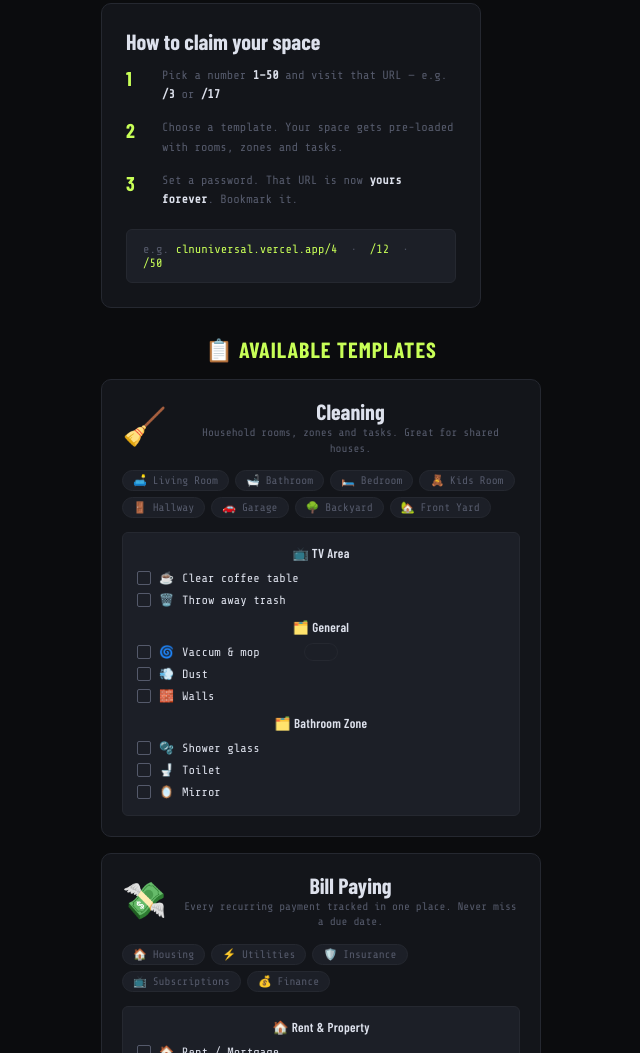
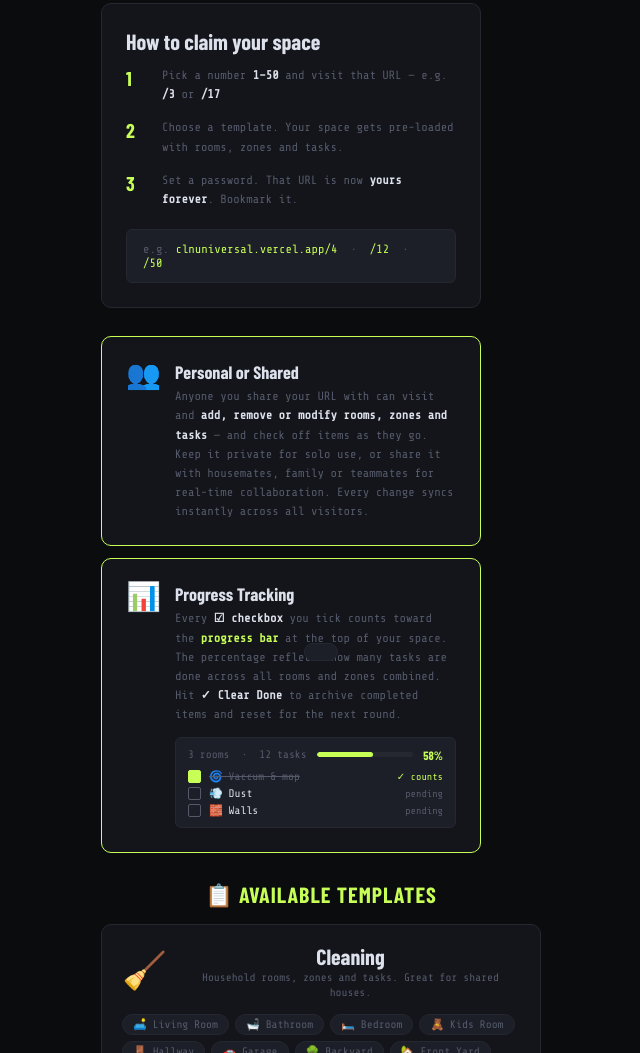
Before and after one commit to SpiderNic96/Clnuniversal, a website: page public/index.html in a window 1280 px wide. Shown: the part 179-1232 px from the top of the page, without its empty margins (319-959 px from the left). Drawn offline with nearby package versions, Linux system fonts and the light colour scheme; a web font is replaced by a local one.

Commit message:
feat: landing — collaboration and progress bar info cards

```diff
--- a/public/index.html
+++ b/public/index.html
@@ -155,6 +155,54 @@ main{padding:12px 16px;display:flex;flex-direction:column;gap:12px;}
       <div class="land-step"><div class="land-num">2</div><p>Choose a template. Your space gets pre-loaded with rooms, zones and tasks.</p></div>
       <div class="land-step" style="margin-bottom:0"><div class="land-num">3</div><p>Set a password. That URL is now <b>yours forever</b>. Bookmark it.</p></div>
       <div class="land-urls">e.g. <span>clnuniversal.vercel.app/4</span> &nbsp;·&nbsp; <span>/12</span> &nbsp;·&nbsp; <span>/50</span></div>
+    </div>
+
+    <!-- Feature callouts -->
+    <div class="land-card" style="margin-bottom:12px;border-color:var(--accent);border-opacity:.3;">
+      <div style="display:flex;gap:14px;align-items:flex-start;">
+        <span style="font-size:28px;line-height:1;flex-shrink:0;">👥</span>
+        <div>
+          <div style="font-family:var(--display);font-size:18px;font-weight:700;color:var(--text);margin-bottom:4px;">Personal or Shared</div>
+          <p style="font-size:12px;color:var(--muted);line-height:1.6;">Anyone you share your URL with can visit and <b style="color:var(--text)">add, remove or modify rooms, zones and tasks</b> — and check off items as they go. Keep it private for solo use, or share it with housemates, family or teammates for real-time collaboration. Every change syncs instantly across all visitors.</p>
+        </div>
+      </div>
+    </div>
+
+    <div class="land-card" style="margin-bottom:28px;border-color:var(--accent);border-opacity:.3;">
+      <div style="display:flex;gap:14px;align-items:flex-start;">
+        <span style="font-size:28px;line-height:1;flex-shrink:0;">📊</span>
+        <div>
+          <div style="font-family:var(--display);font-size:18px;font-weight:700;color:var(--text);margin-bottom:4px;">Progress Tracking</div>
+          <p style="font-size:12px;color:var(--muted);line-height:1.6;">Every <b style="color:var(--text)">☑ checkbox</b> you tick counts toward the <b style="color:var(--accent)">progress bar</b> at the top of your space. The percentage reflects how many tasks are done across all rooms and zones combined. Hit <b style="color:var(--text)">✓ Clear Done</b> to archive completed items and reset for the next round.</p>
+          <!-- Mini progress demo -->
+          <div style="margin-top:12px;background:var(--surface2);border:1px solid var(--border);border-radius:var(--r);padding:10px 12px;">
+            <div style="display:flex;align-items:center;gap:10px;margin-bottom:8px;">
+              <span style="font-size:11px;color:var(--muted);">3 rooms &nbsp;·&nbsp; 12 tasks</span>
+              <div style="flex:1;height:5px;background:var(--border);border-radius:99px;overflow:hidden;">
+                <div style="width:58%;height:100%;background:var(--accent);border-radius:99px;"></div>
+              </div>
+              <span style="font-size:12px;color:var(--accent);font-family:var(--display);font-weight:700;">58%</span>
+            </div>
+            <div style="display:flex;flex-direction:column;gap:4px;">
+              <div style="display:flex;align-items:center;gap:8px;font-size:11px;font-family:var(--mono);">
+                <span style="width:13px;height:13px;border:1.5px solid var(--accent);background:var(--accent);border-radius:2px;display:inline-block;flex-shrink:0;"></span>
+                <span style="text-decoration:line-through;color:var(--muted);">🌀 Vaccum & mop</span>
+                <span style="color:var(--accent);font-size:10px;margin-left:auto;">✓ counts</span>
+              </div>
+              <div style="display:flex;align-items:center;gap:8px;font-size:11px;font-family:var(--mono);">
+                <span style="width:13px;height:13px;border:1.5px solid var(--muted);border-radius:2px;display:inline-block;flex-shrink:0;"></span>
+                <span style="color:var(--text);">💨 Dust</span>
+                <span style="color:var(--muted);font-size:10px;margin-left:auto;">pending</span>
+              </div>
+              <div style="display:flex;align-items:center;gap:8px;font-size:11px;font-family:var(--mono);">
+                <span style="width:13px;height:13px;border:1.5px solid var(--muted);border-radius:2px;display:inline-block;flex-shrink:0;"></span>
+                <span style="color:var(--text);">🧱 Walls</span>
+                <span style="color:var(--muted);font-size:10px;margin-left:auto;">pending</span>
+              </div>
+            </div>
+          </div>
+        </div>
+      </div>
     </div>
 
     <div style="font-family:var(--display);font-size:22px;font-weight:800;color:var(--accent);margin-bottom:16px;letter-spacing:1px;">📋 AVAILABLE TEMPLATES</div>
```
